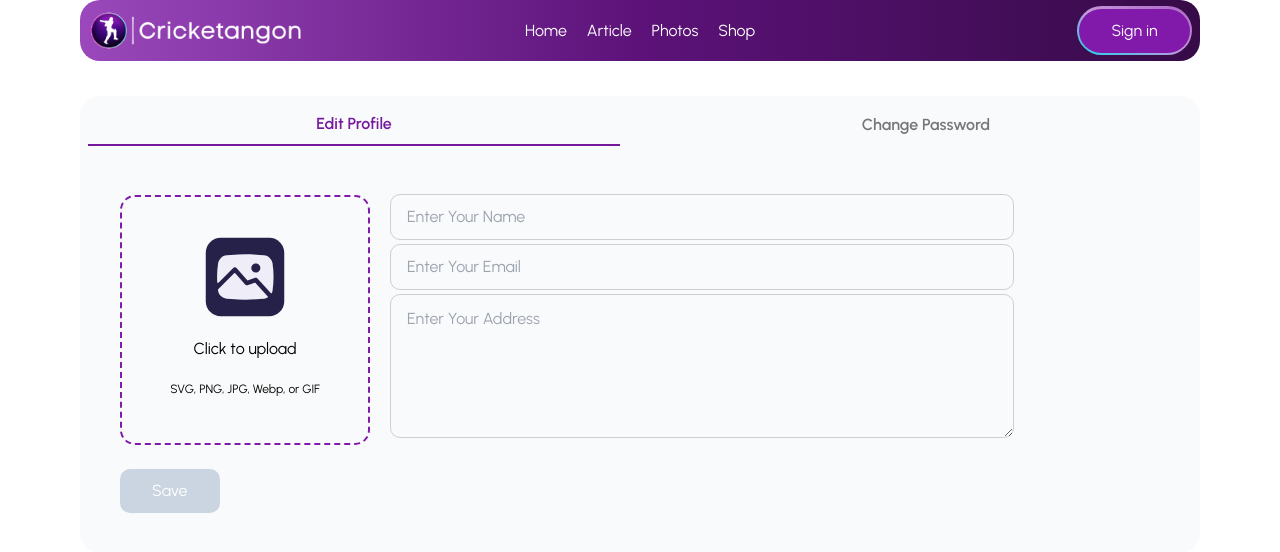
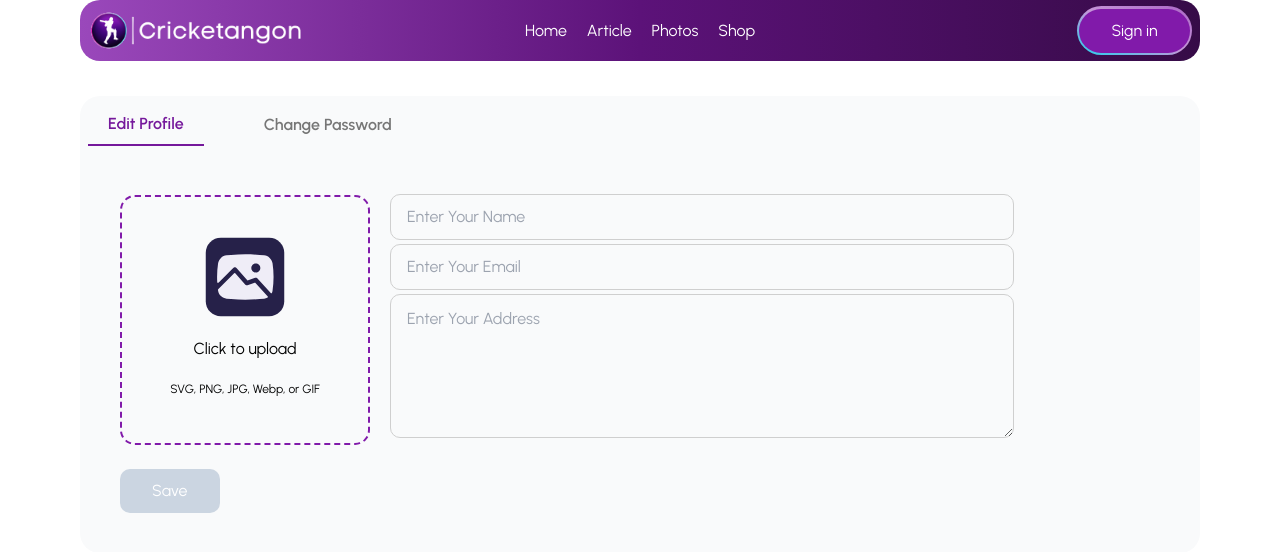
Before and after one commit to Sayemsaadat0/cricketangon-client, a Next.js app: page /profile/1 in a window 1280 px wide. Shown: the top 552 px of the page. Built offline with nearby package versions, Linux system fonts and the light colour scheme; no server answers.

Commit message:
redesign the tab of profile section from kawsar

```diff
--- a/src/components/page/profile/ProfileContainer.tsx
+++ b/src/components/page/profile/ProfileContainer.tsx
@@ -13,10 +13,10 @@
 
   return (
     <div className=" bg-gray-50 w-full rounded-[20px]">
-      <div className="space-x-10  p-2 md:flex items-center justify-center   text-c-grey-300 font-semibold">
+      <div className="space-x-10  p-2 md:flex items-center justify-start text-c-grey-300 font-semibold">
         <button
           onClick={() => setActiveTab("Profile")}
-          className={`px-5 w-full whitespace-nowrap py-2  ${
+          className={`px-5 w-fit whitespace-nowrap py-2  ${
             activeTab === "Profile"
               ? "text-c-violet-600  border-b-2 border-b-c-violet-600"
               : ""
@@ -26,7 +26,7 @@
         </button>
         <button
           onClick={() => setActiveTab("password")}
-          className={`px-5 w-full whitespace-nowrap py-2    ${
+          className={`px-5 w-fit whitespace-nowrap py-2    ${
             activeTab === "password"
               ? "text-c-violet-600  border-b-2 border-b-c-violet-600"
               : ""
```
